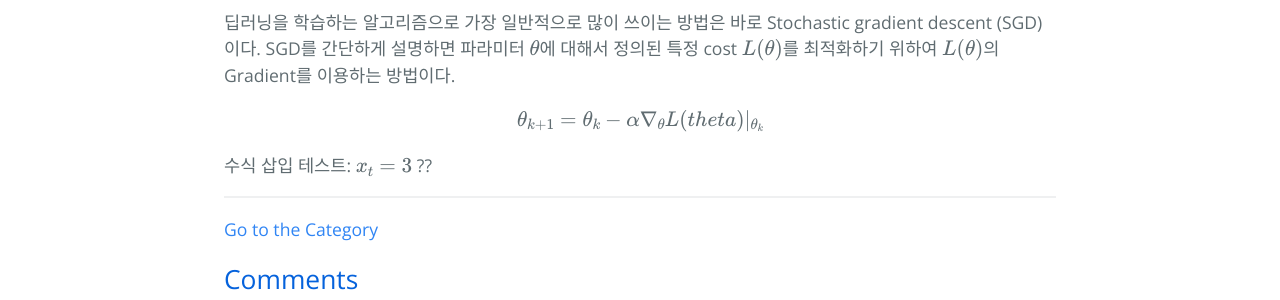
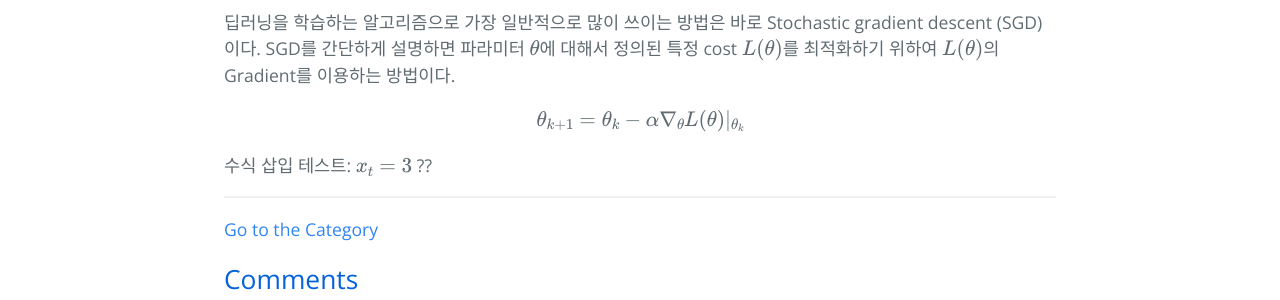
Before and after one commit to hcnoh/hcnoh.github.io, a Jekyll site: the page built from _posts/2018-11-27-batch-normalization.md, in a window 1280 px wide. Shown: the part 657-957 px from the top of the page. Built offline with Jekyll 4.4.1, drawn with Linux system fonts in a browser that asks for light colours; formulas are drawn with MathJax 3; comment, search, counter and statistics services are not loaded.

Commit message:
Update 2018-11-27-batch-normalization.md

```diff
--- a/_posts/2018-11-27-batch-normalization.md
+++ b/_posts/2018-11-27-batch-normalization.md
@@ -19,6 +19,6 @@ permalink: /2018-11-27-batch-normalization
 ## Introduction
 딥러닝을 학습하는 알고리즘으로 가장 일반적으로 많이 쓰이는 방법은 바로 Stochastic gradient descent (SGD)이다. SGD를 간단하게 설명하면 파라미터 $$\theta$$에 대해서 정의된 특정 cost $$L(\theta)$$를 최적화하기 위하여 $$L(\theta)$$의 Gradient를 이용하는 방법이다.
 
-$$ \theta_{k+1} = \theta_k - \alpha \nabla_{\theta} L(theta) |_{\theta_k} $$
+$$ \theta_{k+1} = \theta_k - \alpha \nabla_{\theta} L(\theta) |_{\theta_k} $$
 
 수식 삽입 테스트: $$ x_t = 3 $$ ??
```
